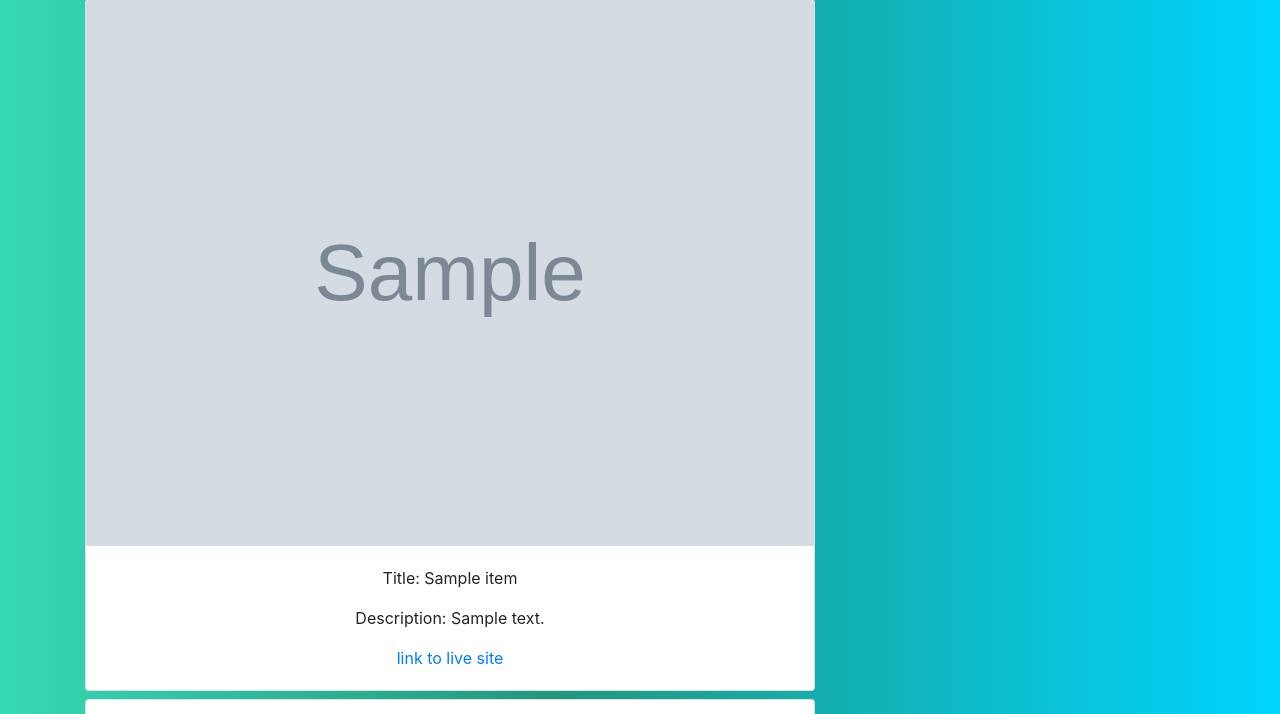
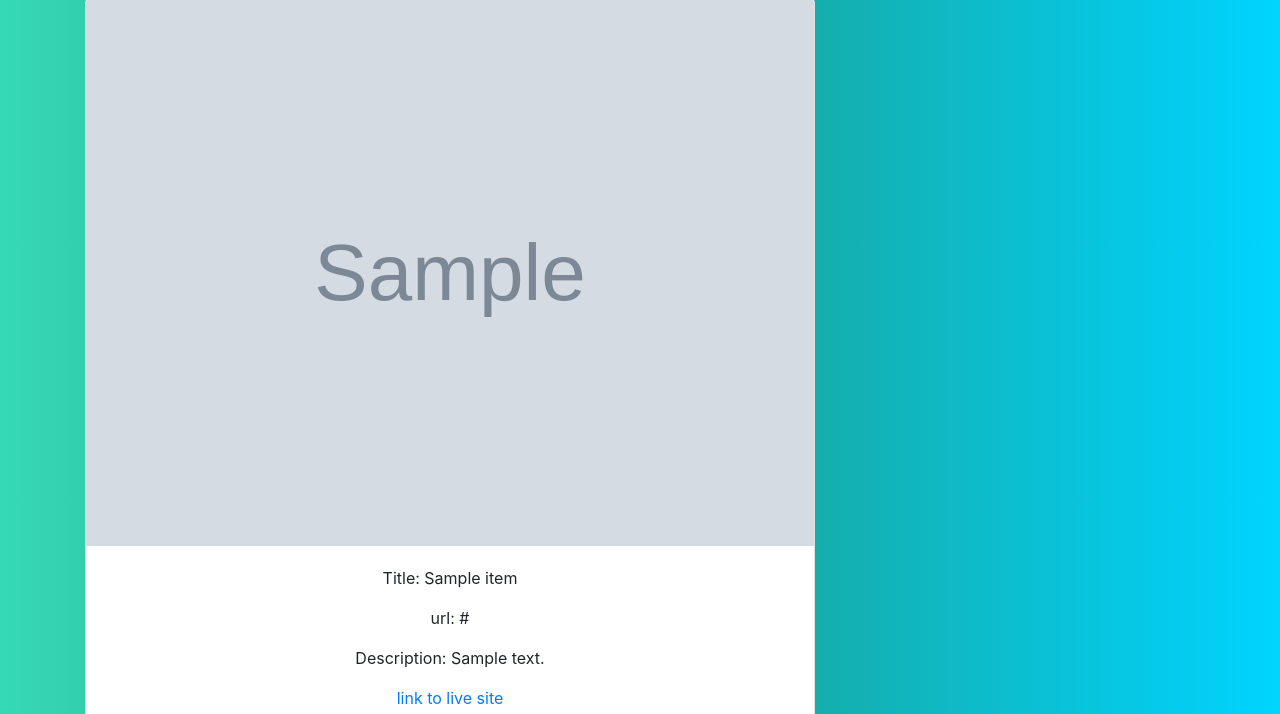
Before and after one commit to lu-dwig/My-Awwarddss, a Django app: page /post-detail/1/ in a window 1280 px wide. Shown: the part 262-976 px from the top of the page. Run offline with Django 4.2, Linux system fonts and the light colour scheme; a user stored in the database is signed in; tables that the repository leaves empty hold one stand-in row (values such as "Sample post"); grey boxes marked "Sample" are stand-in pictures; a database or web service that is not in the repository returns one stand-in record (values such as "Sample title"); data that the repository does not hold is empty; some libraries are stand-ins or nearby versions.

Commit message:
heroku deployment

```diff
--- a/awards/templates/awards/post-detail.html
+++ b/awards/templates/awards/post-detail.html
@@ -10,6 +10,7 @@
                 <img style='max-width: 100%;max-height:100%;' src="{{post.image}}" class="card-img-top" alt="photo image">
                 <div class="card-body">
                 <p class="card-text">Title: {{post.title}}</p>
+                <p class="card-text">url: {{post.url}}</p>
                 <p class="card-text">Description: {{post.description}}</p>
                 <p class="card-text"><a href='{{post.url}}' target='_blank'> link to live site</a></p>
                 </div>
```
